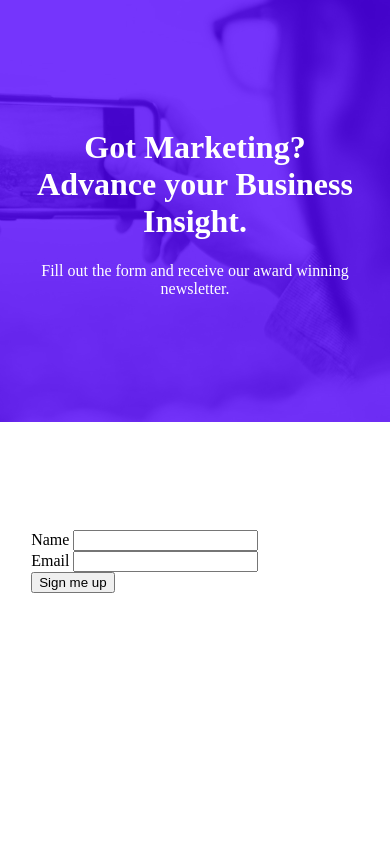
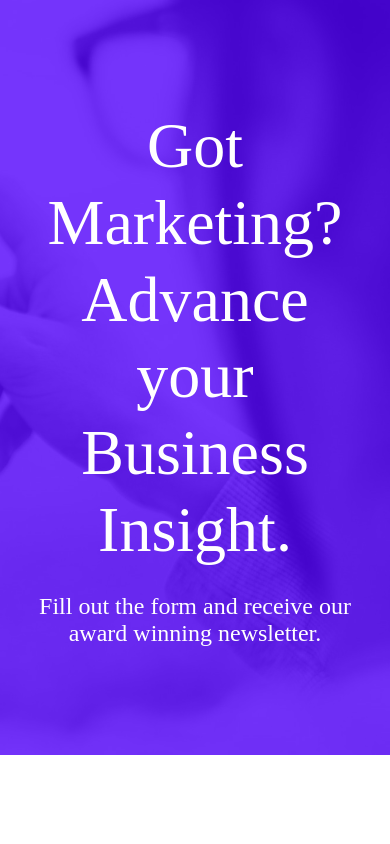
Before and after one commit to dev-arpita/simple-landing-page, a plain HTML site: page gary-solution.html in a window 390 px wide. Shown: the top 844 px of the page. Drawn offline with Linux system fonts and the light colour scheme.

Commit message:
CSS: Finishing Mobile Styles

```diff
--- a/styles.css
+++ b/styles.css
@@ -1,3 +1,9 @@
+*,
+*:before,
+*:after {
+    box-sizing: border-box;
+}
+
 body {
     margin: 0;
     font-family: 'Poppins';
@@ -6,8 +12,8 @@ body {
 .left-col {
     background: #5200FF;
     color: white;
+    position: relative;
     text-align: center;
-    position: relative;
 }
 
 .left-col:before {
@@ -17,10 +23,10 @@ body {
     top: 0;
     width: 100%;
     height: 100%;
+    opacity: 0.22;
     background-image: url('bg.jpg');
     background-size: cover;
     background-position: 100%;
-    opacity: .22;
 }
 
 .content {
@@ -30,5 +36,44 @@ body {
 .left-col,
 .right-col {
     padding: 6.75rem 8vw;
-    /* 108 / 16 = 6.75rem */
 }
+
+h1 {
+    margin: 0;
+    font-family: 'Bebas Neue';
+    font-weight: normal;
+    font-size: 4rem;
+    line-height: 1.2em;
+}
+
+p {
+    font-size: 1.5rem;
+    font-weight: 500;
+    margin-bottom: 0;
+}
+
+label {
+    display: block;
+    font-size: 1.125rem;
+    margin-bottom: .77rem;
+}
+
+input {
+    width: 100%;
+    background: #EDEDED;
+    border: 1px solid #C7C7C7;
+    font-size: 1rem;
+    padding: .75rem;
+    outline: none;
+    margin-bottom: 2.5em;
+}
+
+button {
+    width: 100%;
+    background: #5200FF;
+    padding: 1em;
+    color: white;
+    border: none;
+    font-size: 1.125rem;
+    cursor: pointer;
+}
```
